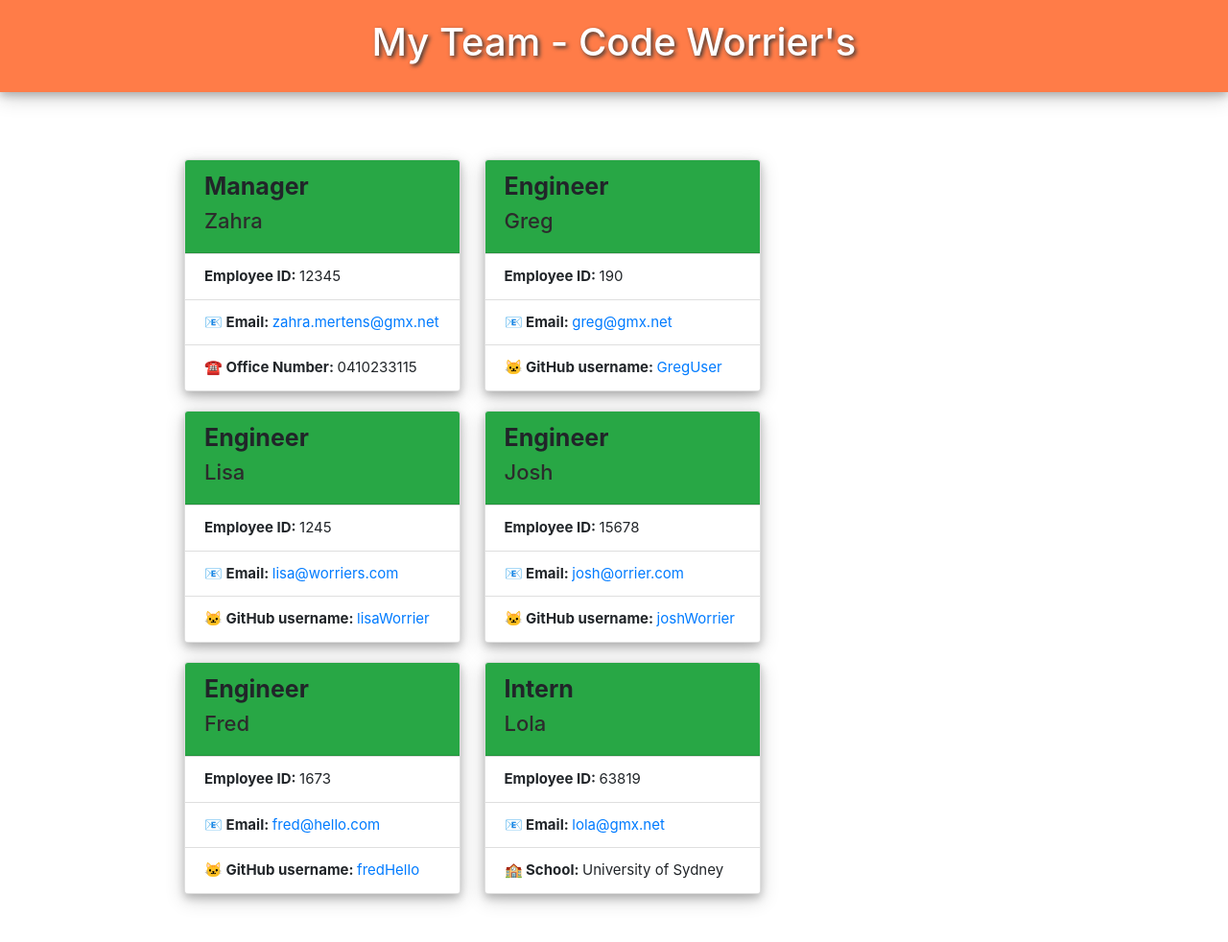
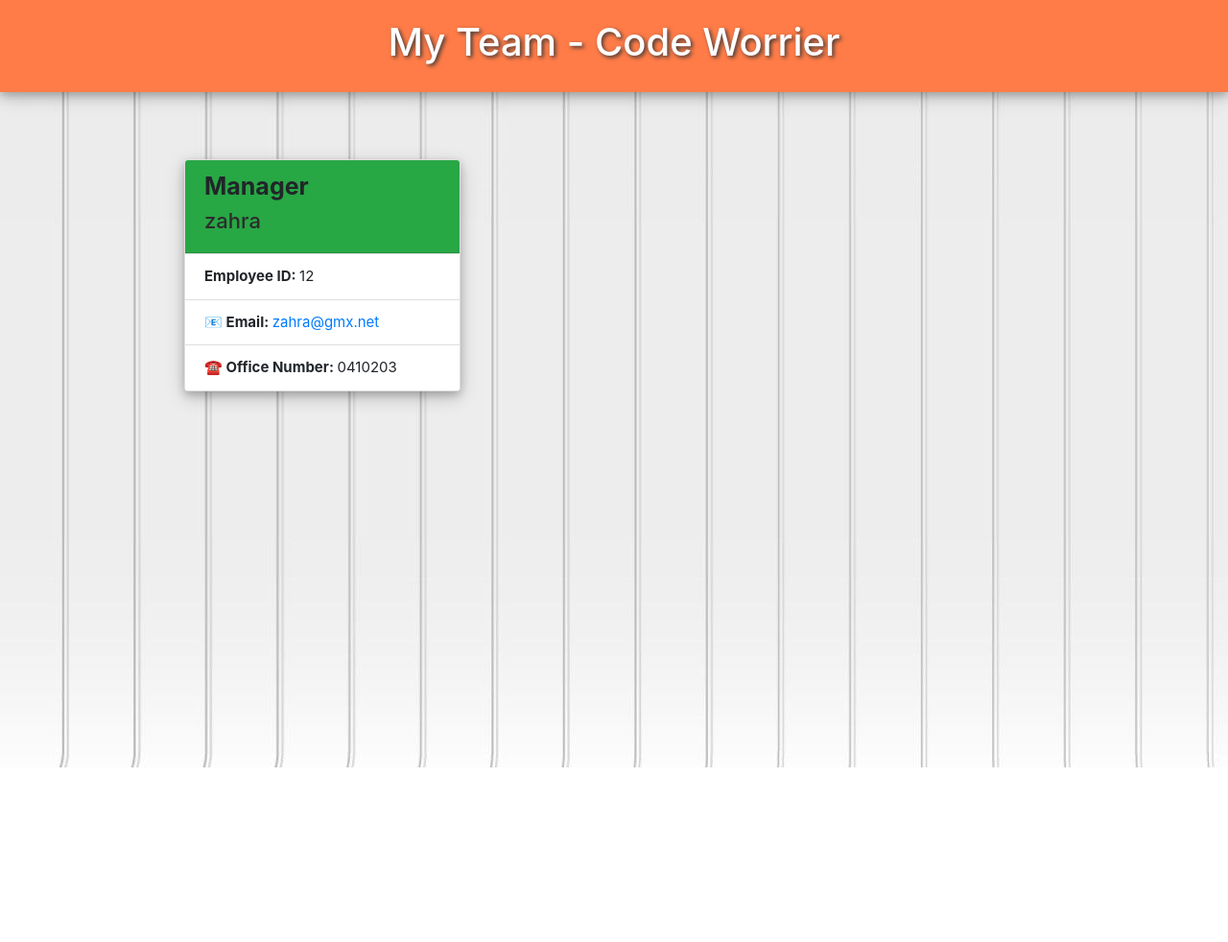
Before and after one commit to ZahraMertens/Team-Profile-Gen, a website: page docs/index.html in a window 1280 px wide. Shown: the whole page at 96% size. After the commit the page ends 800 px from the top, so only its background shows below. Drawn offline with nearby package versions, Linux system fonts and the light colour scheme.

Commit message:
Readme for homework updated

```diff
--- a/docs/assets/style.css
+++ b/docs/assets/css/style.css
@@ -1,3 +1,7 @@
+body {
+   background-image: url('../images/wall.jpg');
+}
+
 header {
     text-align: center;
     padding-top: 20px;
--- a/docs/index.html
+++ b/docs/index.html
@@ -7,14 +7,14 @@
   <meta name="viewport" content="width=device-width, initial-scale=1.0">
   <meta http-equiv="X-UA-Compatible" content="ie=edge">
   <link rel="stylesheet" href="https://cdnjs.cloudflare.com/ajax/libs/twitter-bootstrap/4.5.0/css/bootstrap.min.css">
-  <link rel="stylesheet" href="./assets/style.css"/>
+  <link rel="stylesheet" href="./assets/css/style.css"/>
   <title>Team Profile</title>
 </head>
 
 <body>
 
     <header>
-      <h1>My Team - Code Worrier's</h1>
+      <h1>My Team - Code Worrier</h1>
     </header>
 
   <main>
@@ -24,79 +24,15 @@
    <div class="card" style="width: 18rem;">
      <div class="card-header bg-success">
        <h1 class="header-h1">Manager</h1>
-       <h2 class="header-h2">Zahra</h2>
+       <h2 class="header-h2">zahra</h2>
      </div>
       <ul class="list-group list-group-flush">
-       <li class="list-group-item"><span class="span-li">Employee ID: </span>12345</li>
-       <li class="list-group-item"><span class="span-li">📧 Email: </span><a href="mailto:zahra.mertens@gmx.net">zahra.mertens@gmx.net</a></li>
-       <li class="list-group-item"><span class="span-li">☎️ Office Number: </span>0410233115</li>
+       <li class="list-group-item"><span class="span-li">Employee ID: </span>12</li>
+       <li class="list-group-item"><span class="span-li">📧 Email: </span><a href="mailto:zahra@gmx.net">zahra@gmx.net</a></li>
+       <li class="list-group-item"><span class="span-li">☎️ Office Number: </span>0410203</li>
       </ul>
    </div>
 
-
-   <div class="card" style="width: 18rem;">
-     <div class="card-header bg-success">
-       <h1 class="header-h1">Engineer</h1>
-       <h2 class="header-h2">Greg</h2>
-     </div>
-      <ul class="list-group list-group-flush">
-       <li class="list-group-item"><span class="span-li">Employee ID: </span>190</li>
-       <li class="list-group-item"><span class="span-li">📧 Email: </span><a href="mailto:greg@gmx.net">greg@gmx.net</a></li>
-       <li class="list-group-item"><span class="span-li">🐱 GitHub username: </span><a href="https://github.com/GregUser">GregUser</a></li>
-      </ul>
-   </div>
-
-
-   <div class="card" style="width: 18rem;">
-     <div class="card-header bg-success">
-       <h1 class="header-h1">Engineer</h1>
-       <h2 class="header-h2">Lisa</h2>
-     </div>
-      <ul class="list-group list-group-flush">
-       <li class="list-group-item"><span class="span-li">Employee ID: </span>1245</li>
-       <li class="list-group-item"><span class="span-li">📧 Email: </span><a href="mailto:lisa@worriers.com">lisa@worriers.com</a></li>
-       <li class="list-group-item"><span class="span-li">🐱 GitHub username: </span><a href="https://github.com/lisaWorrier">lisaWorrier</a></li>
-      </ul>
-   </div>
-
-
-   <div class="card" style="width: 18rem;">
-     <div class="card-header bg-success">
-       <h1 class="header-h1">Engineer</h1>
-       <h2 class="header-h2">Josh</h2>
-     </div>
-      <ul class="list-group list-group-flush">
-       <li class="list-group-item"><span class="span-li">Employee ID: </span>15678</li>
-       <li class="list-group-item"><span class="span-li">📧 Email: </span><a href="mailto:josh@orrier.com">josh@orrier.com</a></li>
-       <li class="list-group-item"><span class="span-li">🐱 GitHub username: </span><a href="https://github.com/joshWorrier">joshWorrier</a></li>
-      </ul>
-   </div>
-
-
-   <div class="card" style="width: 18rem;">
-     <div class="card-header bg-success">
-       <h1 class="header-h1">Engineer</h1>
-       <h2 class="header-h2">Fred</h2>
-     </div>
-      <ul class="list-group list-group-flush">
-       <li class="list-group-item"><span class="span-li">Employee ID: </span>1673</li>
-       <li class="list-group-item"><span class="span-li">📧 Email: </span><a href="mailto:fred@hello.com">fred@hello.com</a></li>
-       <li class="list-group-item"><span class="span-li">🐱 GitHub username: </span><a href="https://github.com/fredHello">fredHello</a></li>
-      </ul>
-   </div>
-
-
-   <div class="card" style="width: 18rem;">
-     <div class="card-header bg-success">
-       <h1 class="header-h1">Intern</h1>
-       <h2 class="header-h2">Lola</h2>
-     </div>
-      <ul class="list-group list-group-flush">
-       <li class="list-group-item"><span class="span-li">Employee ID: </span>63819</li>
-       <li class="list-group-item"><span class="span-li">📧 Email: </span><a href="mailto:lola@gmx.net">lola@gmx.net</a></li>
-       <li class="list-group-item"><span class="span-li">🏫 School: </span>University of Sydney</li>
-      </ul>
-   </div>
 
      </div>
    </main>
--- a/index.js
+++ b/index.js
@@ -282,7 +282,7 @@ async function writeCards(){
         }
         if (role === "Engineer"){
             card +=
-            `       <li class="list-group-item"><span class="span-li">🐱 GitHub username: </span><a href="https://github.com/${teamMembers[i].gitHub}">${teamMembers[i].gitHub}</a></li>
+            `       <li class="list-group-item"><span class="span-li">🐱 GitHub username: </span><a href="https://github.com/${teamMembers[i].gitHub}" target='_blank'>${teamMembers[i].gitHub}</a></li>
       </ul>
    </div>
 
```
Also changed, not shown: README.md, docs/assets/images/team.png (added), docs/assets/images/wall.jpg (added).
